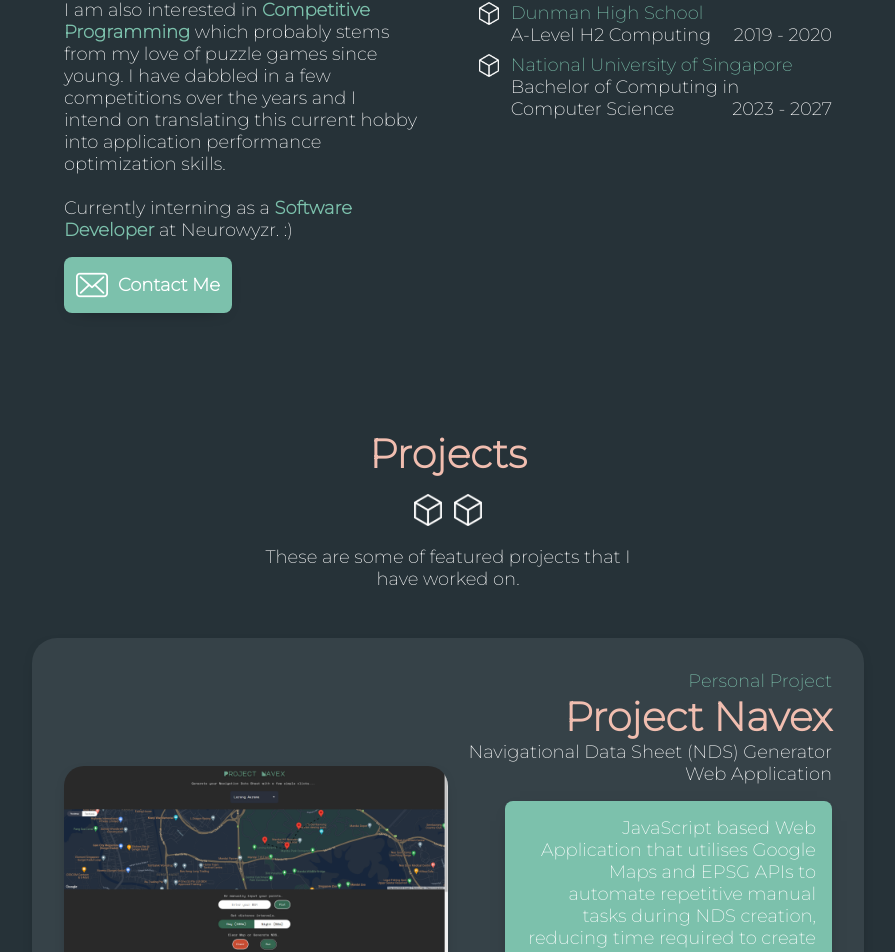
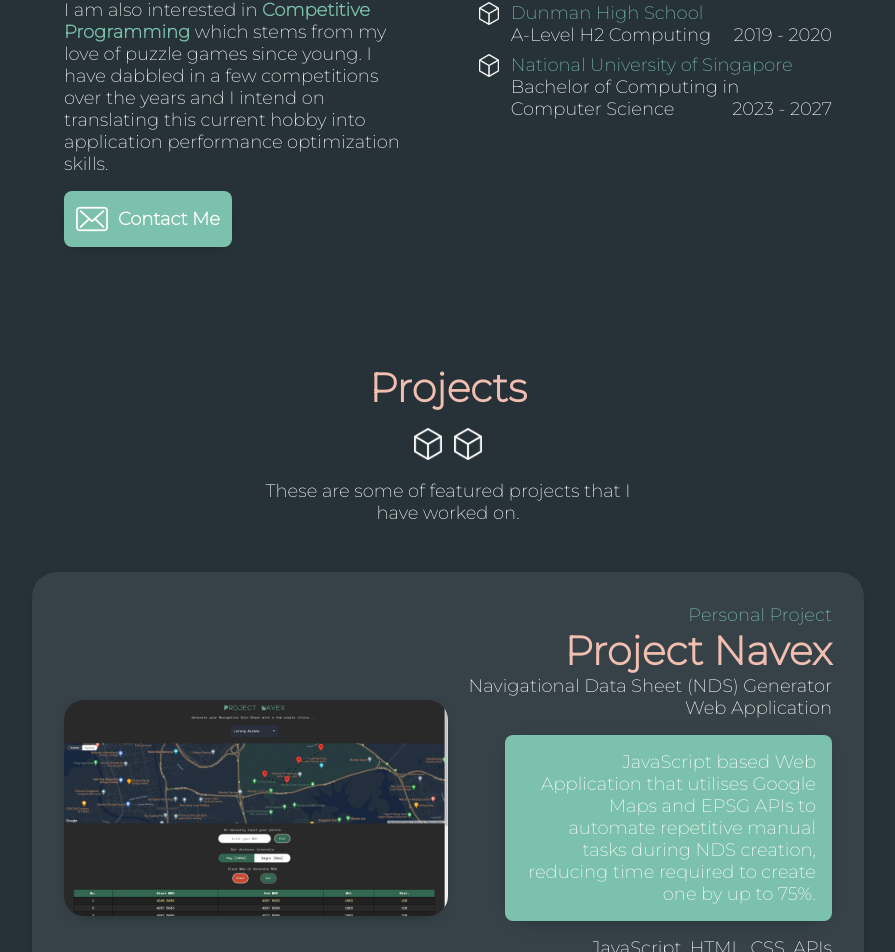
Before and after one commit to Airiinnn/lis, a React (Create React App) app: page / in a window 1280 px wide. Shown: the part 1575-2527 px from the top of the page, without its empty margins (192-1087 px from the left). Built offline with nearby package versions, Linux system fonts and the light colour scheme.

Commit message:
Updated content

```diff
--- a/src/components/pages/Home/AboutMe.js
+++ b/src/components/pages/Home/AboutMe.js
@@ -32,9 +32,7 @@ export default function AboutMe() {
                             <br /><br />
                             Over the past 4 years, I have gained a lot of experience in <b className="secondary">Web Development</b>, starting with Web Applications built with <b className="secondary">Flask</b>, <b className="secondary">HTML</b> and <b className="secondary">CSS</b> and transitioning to Apps built with <b className="secondary">JavaScript</b> and popular front-end frameworks like <b className="secondary">React</b>.
                             <br /><br />
-                            I am also interested in <b className="secondary">Competitive Programming</b> which probably stems from my love of puzzle games since young. I have dabbled in a few competitions over the years and I intend on translating this current hobby into application performance optimization skills.
-                            <br /><br />
-                            Currently interning as a <b className="secondary">Software Developer</b> at Neurowyzr. :)
+                            I am also interested in <b className="secondary">Competitive Programming</b> which stems from my love of puzzle games since young. I have dabbled in a few competitions over the years and I intend on translating this current hobby into application performance optimization skills.
                         </p>
 
                         <div id="aboutme-contact">
```
